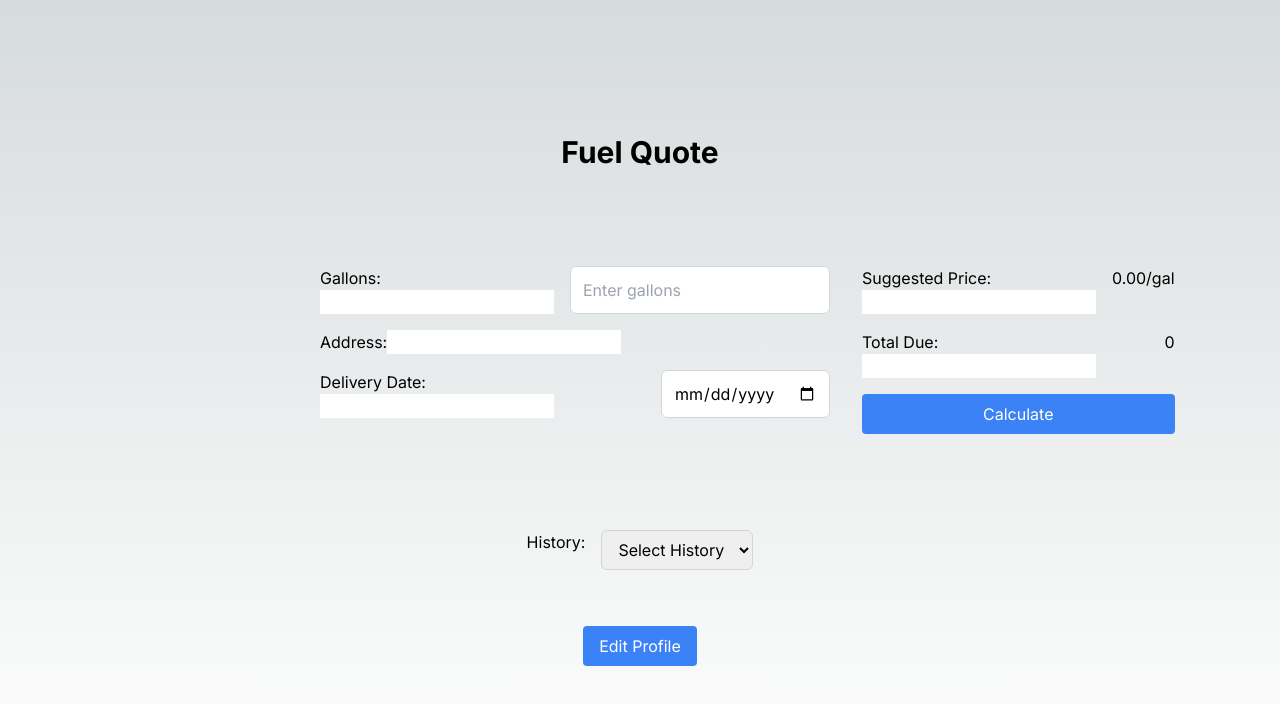
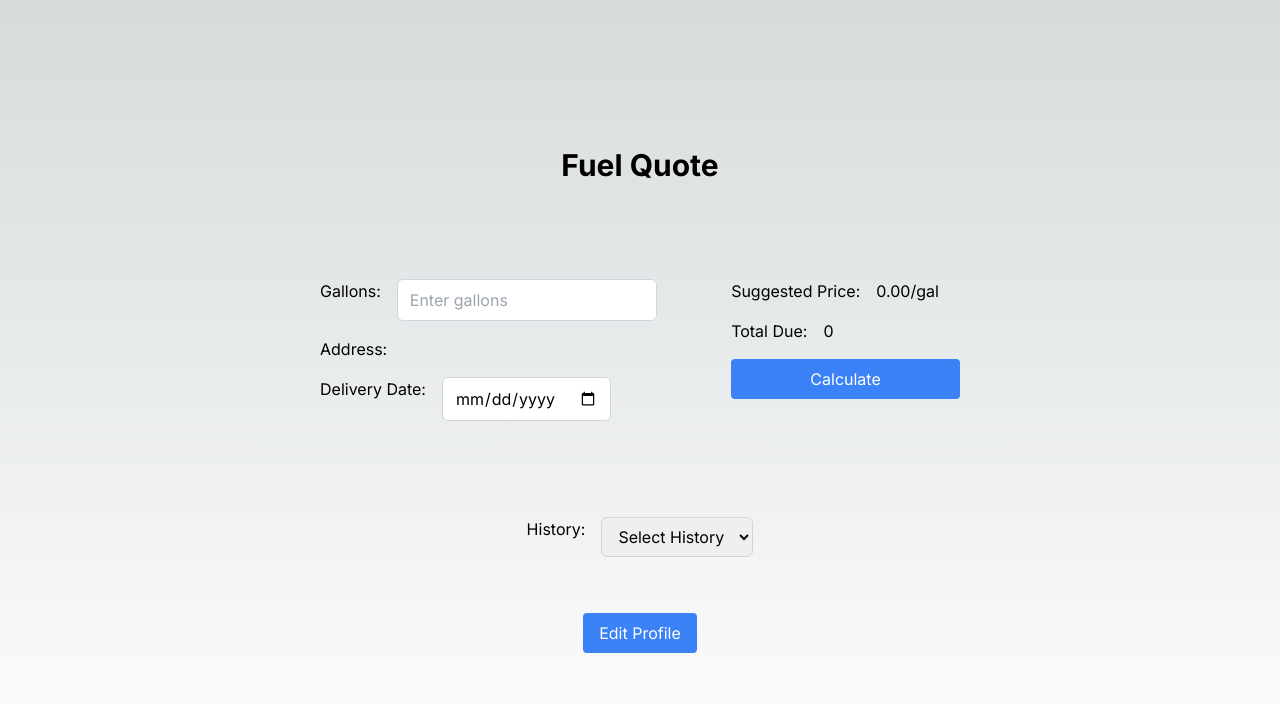
Before and after one commit to sanaakbani/SoftwareDesignProject, a Next.js app in the folder software_des_proj/: page /calc in a window 1280 px wide. Shown: the top 704 px of the page. Built offline with nearby package versions, Linux system fonts and the light colour scheme.

Commit message:
Update page.js

```diff
--- a/software_des_proj/app/calc/page.js
+++ b/software_des_proj/app/calc/page.js
@@ -77,7 +77,7 @@ const LoginPage = () => {
     const parsedGallons = parseFloat(gallons);
     const parsedDate = parseFloat(date);
 
-    if (isNaN(gallons) || isNaN(date)) {
+    if (isNaN(gallons)) {
 
       alert('Please enter valid numeric values for Gallons and Delivery Date.');
       return;
@@ -134,7 +134,6 @@ const LoginPage = () => {
           <div className="flex flex-col gap-4">
             <div className="flex flex-row gap-4">
               <label>Gallons:
-              <input name="gallons" type="text" />
               </label>
               <input
                 type="text"
@@ -146,13 +145,11 @@ const LoginPage = () => {
             </div>
             <div className="flex flex-row gap-4">
               <label>Address:
-              <input name="address" type="text" />
               </label>
               <p>{deliveryAddress}</p>
             </div>
             <div className="flex flex-row gap-4">
               <label>Delivery Date:
-              <input name="date" type="text" />
               </label>
               <input
                 type="date"
@@ -172,13 +169,11 @@ const LoginPage = () => {
           <div className="flex flex-col gap-4">
             <div className="flex flex-row gap-4">
               <label>Suggested Price:
-              <input name="price" type="text" />
               </label>
               <p>{suggestedPrice.toFixed(2)}/gal</p>
             </div>
             <div className="flex flex-row gap-4">
               <label>Total Due:
-              <input name="total" type="text" />
               </label>
               <p>{total}</p>
             </div>
```
